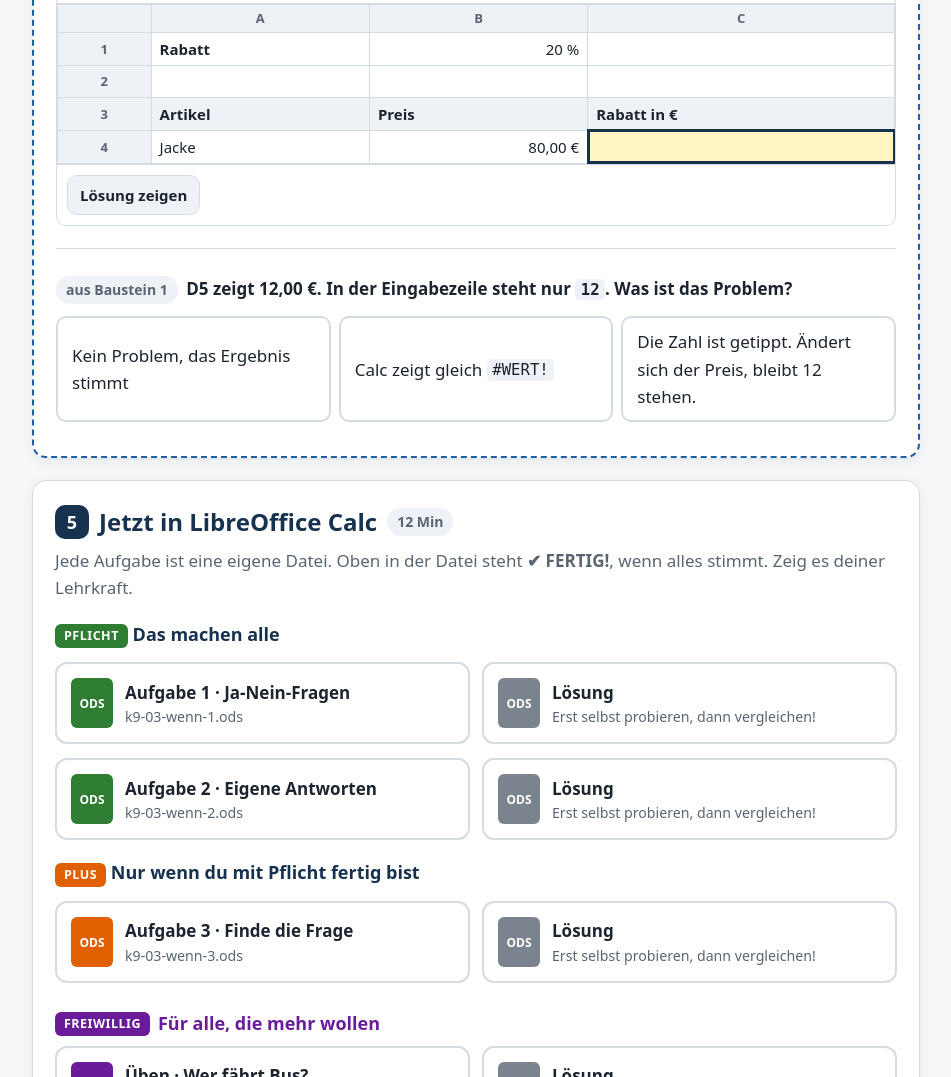
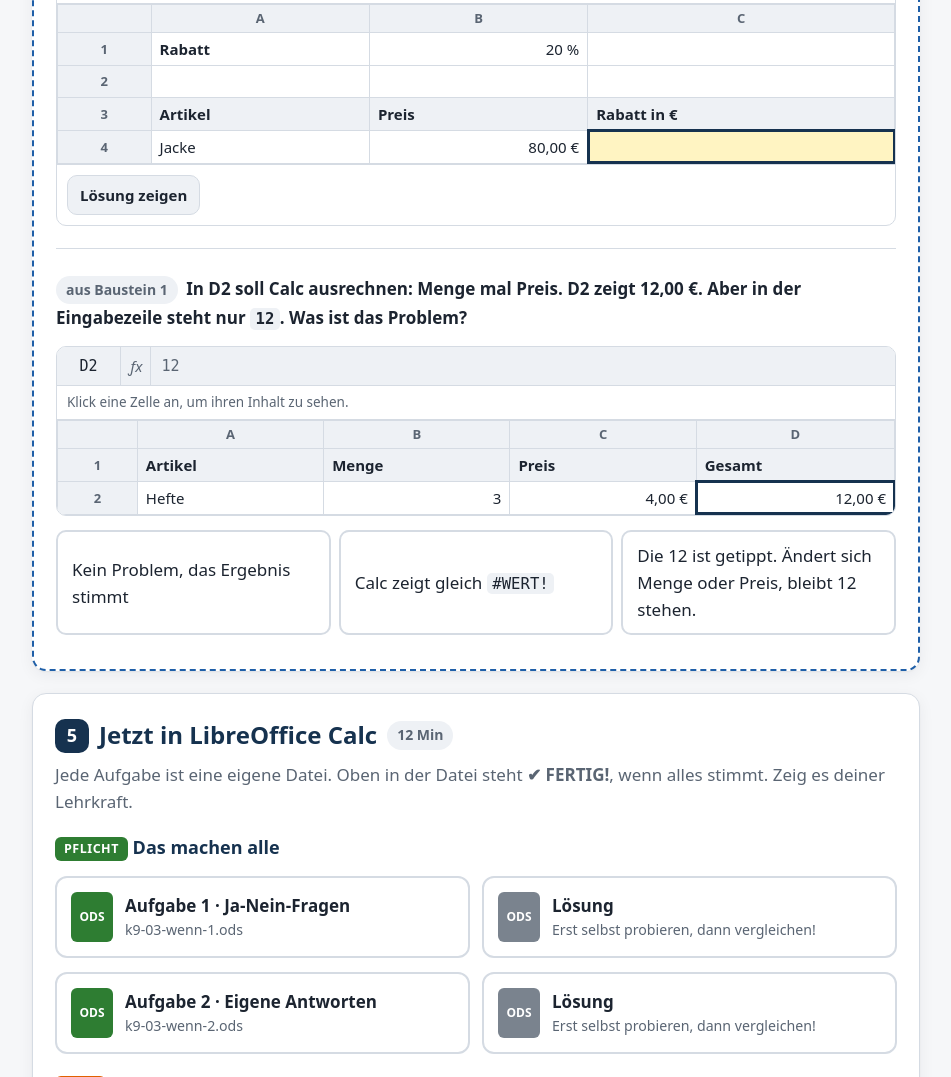
Before and after one commit to baumlaube/calc-course, a plain HTML site: page k9/03-wenn.html in a window 1280 px wide. Shown: the part 699-1776 px from the top of the page, without its empty margins (164-1115 px from the left). Drawn offline with Linux system fonts and the light colour scheme.

Commit message:
Stand 24.11.2026
Projektstand ac126dd 9.3 Weißt du noch?: stiller Fehler mit Kontext (Tabelle Menge·Preis, D2 markiert, Eingabezeile zeigt 12); Wahl-Aufgaben in wdh.js können eine feste Tabelle zeigen

Co-Authored-By: Claude Opus 5.5 <noreply@anthropic.com>

```diff
--- a/assets/wdh.js
+++ b/assets/wdh.js
@@ -107,6 +107,12 @@
     const finish = (ok) => { if (!finished) { finished = true; onResult(ok); } };
 
     if (item.type === "wahl") {
+      if (item.table) {   // Kontext zum Anschauen: feste Tabelle, die Zelle aus table.select ist markiert (Eingabezeile zeigt ihren Inhalt)
+        const t = item.table, tb = el("div");
+        wrap.appendChild(tb);
+        new MiniCalc(tb, { cols: t.cols, rows: t.rows, cells: t.cells, styles: t.styles || {}, formats: t.formats || {},
+          decimal: "comma", editable: [], select: t.select || "A1" });
+      }
       const box = el("div", "choices");
       item.options.forEach((opt, oi) => {
         const b = el("button", "choice", T(opt));
@@ -196,7 +202,7 @@
    * box: Ziel-Element · items: [{ type, from, q, href, why, … }] · opts: { mode:"ueben"|"diagnose", key, done }
    *   tippen: { table:{cols,rows,cells,styles,formats}, cell, check:(calc, ROH, wert)=>true|Hinweis, solution }
    *   zelle:  { table, cell, miss:(adresse)=>Hinweis }
-   *   wahl:   { options:[…], right, miss:[…] }
+   *   wahl:   { options:[…], right, miss:[…], table?:{cols,rows,cells,styles,formats,select} }
    *   diagnose zusätzlich je Aufgabe: { title } (Name des Bausteins) und href (Link dorthin)
    */
   function Wdh(box, items, opts = {}) {
--- a/k9/03-wenn.html
+++ b/k9/03-wenn.html
@@ -26,7 +26,7 @@
 <script src="../assets/i18n.js?v=831187eae3" data-page="k9-03-wenn" data-langs="de,en,uk,ar,ru,tr,fa,ro,sq,pl,vi,fr,es,bs"></script>
 <script src="../assets/kurs.js?v=0b82978985"></script>
 <script src="../assets/minicalc.js?v=6833bbf1f4" defer></script>
-<script src="../assets/wdh.js?v=0e8e0a31a4" defer></script>
+<script src="../assets/wdh.js?v=3d906a13f9" defer></script>
 <script src="../assets/register.js?v=c8ad38a753" defer></script>
 <script src="../assets/stufen.js?v=ba3941b765" defer></script>
 </head>
@@ -370,10 +370,12 @@ document.addEventListener("DOMContentLoaded", () => {
       check: Wdh.checks.formel({ refs: ["B4", "B1"], value: 16, bad: { "/100": "20 % ist für Calc schon 0,2. Teile nicht noch einmal durch 100." } }),
       why: "80 € mal 20 % sind 16 €. Calc rechnet mit 0,2." },
     { type: "wahl", from: "aus Baustein 1", href: "01-fehlerdetektiv.html",
-      q: "D5 zeigt 12,00 €. In der Eingabezeile steht nur <code>12</code>. Was ist das Problem?",
-      options: ["Kein Problem, das Ergebnis stimmt", "Calc zeigt gleich <code>#WERT!</code>", "Die Zahl ist getippt. Ändert sich der Preis, bleibt 12 stehen."], right: 2,
-      why: "Das ist ein stiller Fehler: Es sieht richtig aus, aber Calc rechnet nicht mit.",
-      miss: ["Heute stimmt es. Aber wenn sich etwas ändert, rechnet Calc nicht neu.", "Calc meldet hier nichts. Darum heißt es stiller Fehler.", null] }
+      q: "In D2 soll Calc ausrechnen: Menge mal Preis. D2 zeigt 12,00 €. Aber in der Eingabezeile steht nur <code>12</code>. Was ist das Problem?",
+      table: { cols: 4, rows: 2, cells: { A1: "Artikel", B1: "Menge", C1: "Preis", D1: "Gesamt", A2: "Hefte", B2: 3, C2: 4, D2: 12 },
+        styles: { A1: "head", B1: "head", C1: "head", D1: "head" }, formats: { C: "eur", D: "eur" }, select: "D2" },
+      options: ["Kein Problem, das Ergebnis stimmt", "Calc zeigt gleich <code>#WERT!</code>", "Die 12 ist getippt. Ändert sich Menge oder Preis, bleibt 12 stehen."], right: 2,
+      why: "Das ist ein stiller Fehler: Es sieht richtig aus, aber Calc rechnet nicht. Richtig wäre <code>=B2*C2</code>.",
+      miss: ["Heute stimmt es. Aber wenn sich Menge oder Preis ändern, rechnet Calc nicht neu.", "Calc meldet hier nichts. Darum heißt es stiller Fehler.", null] }
   ], { onDone: () => Register.done("wdh") });
 });
 </script>
```
Also changed, not shown: k8/02-erste-formeln.html (+1 -1 lines), k8/03-funktionen.html (+1 -1 lines), k8/04-ausfuellen.html (+1 -1 lines), k8/05-absolute-bezuege.html (+1 -1 lines), k8/06-diagramme.html (+1 -1 lines), k9/01-fehlerdetektiv.html (+1 -1 lines), k9/02-prozentrechnung.html (+1 -1 lines), k9/04-wenn-rechnen.html (+1 -1 lines), k9/05-wenn-grenzen.html (+1 -1 lines), k9/06-bedingte-formatierung.html (+1 -1 lines), k9/07-bedingte-formatierung-2.html (+1 -1 lines), k9/08-fit-fuer-die-probe.html (+1 -1 lines).
